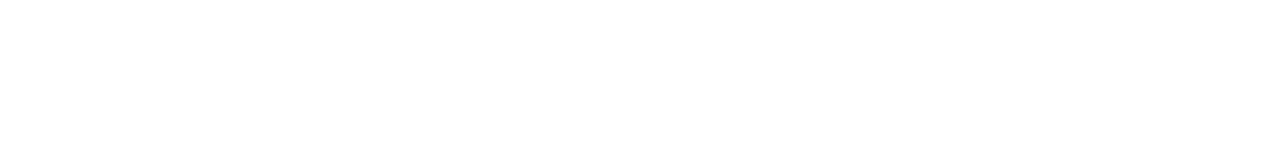
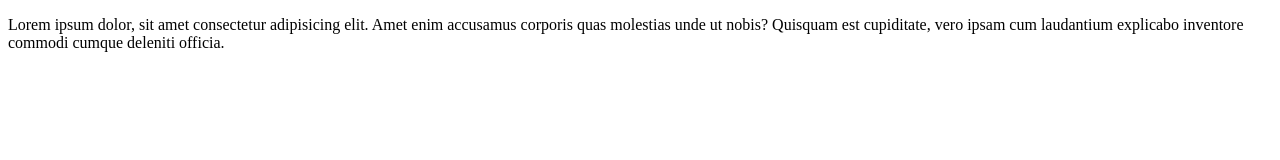
Before and after one commit to moshiurakash/hot-panda, a plain HTML site: page index.html in a window 1280 px wide. Drawn offline with Linux system fonts and the light colour scheme.

Commit message:
second commit

```diff
--- a/index.html
+++ b/index.html
@@ -6,6 +6,9 @@
     <title>Hot Panda</title>
 </head>
 <body>
+    <div class="container">
+        <p>Lorem ipsum dolor, sit amet consectetur adipisicing elit. Amet enim accusamus corporis quas molestias unde ut nobis? Quisquam est cupiditate, vero ipsam cum laudantium explicabo inventore commodi cumque deleniti officia.</p>
+    </div>
 
 </body>
 </html>
```
